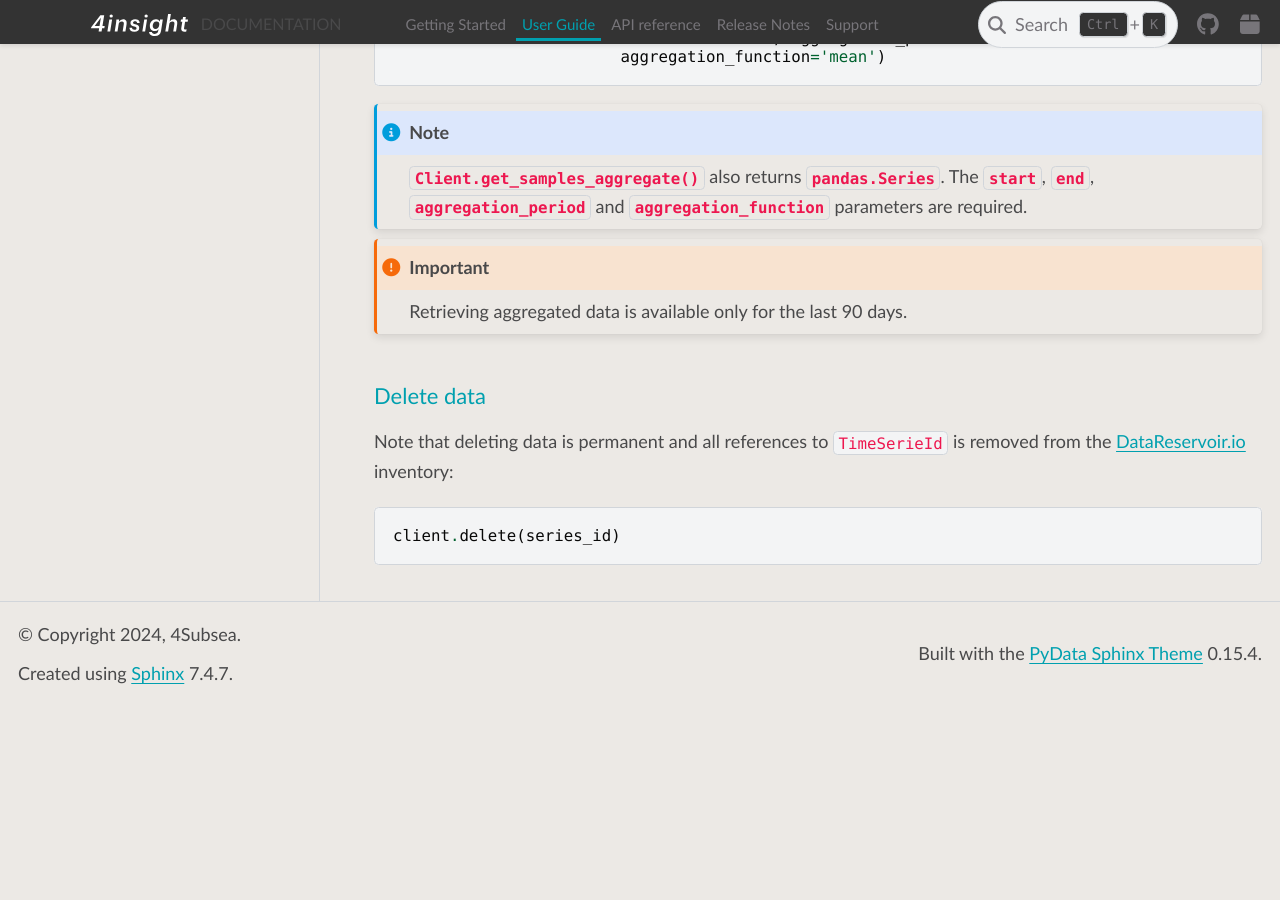
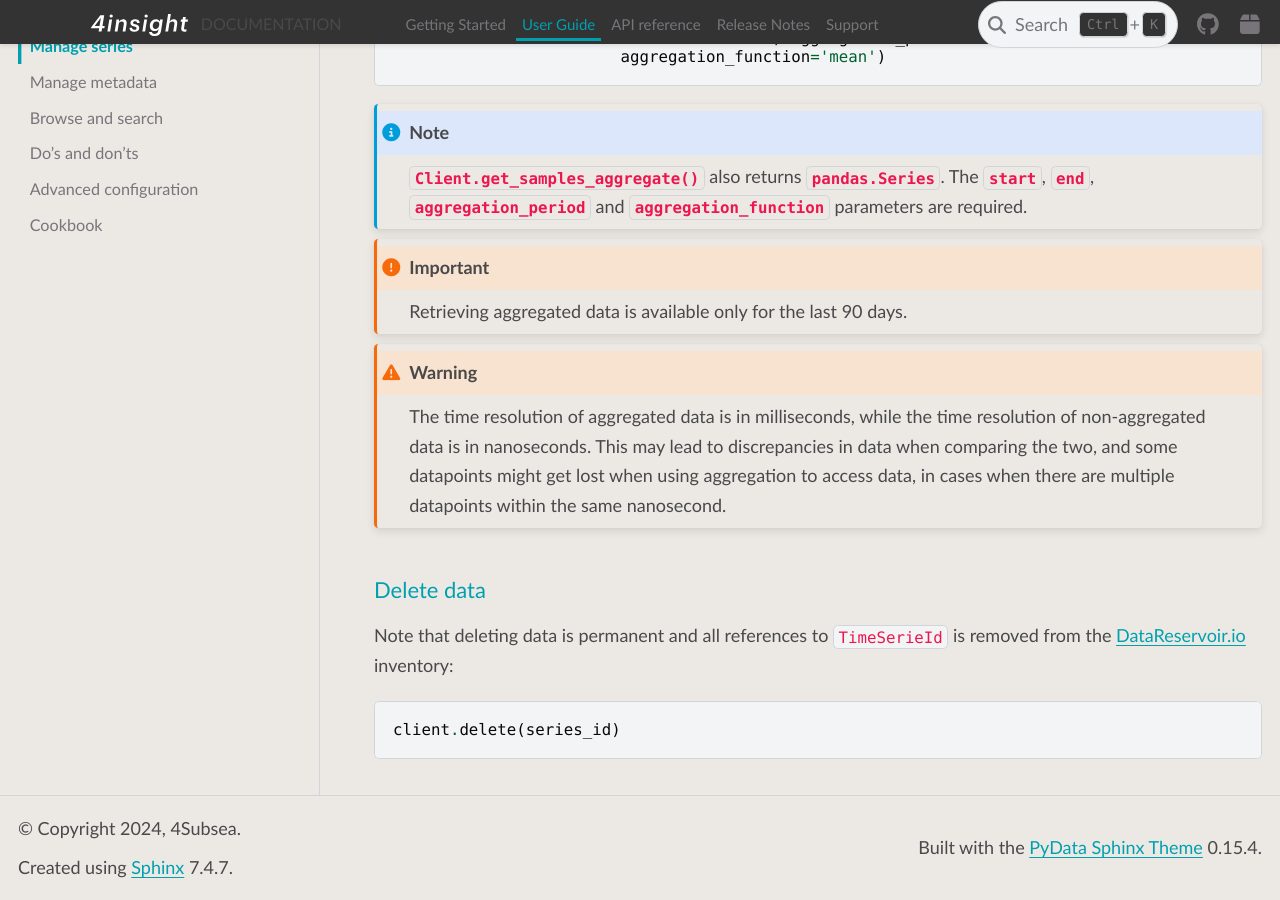
Before and after one commit to 4Subsea/drio-python, a Sphinx documentation site: the page built from docs/user_guide/manage_series.rst, in a window 1280 px wide and 900 px high, scrolled down 3036 px. Built offline with Sphinx 7.4.7 and the PyData theme 0.15.4, drawn with Linux system fonts in a browser that asks for light colours; before the commit the page ends 3742 px from its top, so only the background shows below that.

Commit message:
Documentation on difference in time resolution between cold path and ADX (#127)

```diff
--- a/docs/user_guide/manage_series.rst
+++ b/docs/user_guide/manage_series.rst
@@ -147,6 +147,10 @@
 
     Retrieving aggregated data is available only for the last 90 days.
 
+.. warning::
+
+    The time resolution of aggregated data is in milliseconds, while the time resolution of non-aggregated data is in nanoseconds. This may lead to discrepancies in data when comparing the two, and some datapoints might get lost when using aggregation to access data, in cases when there are multiple datapoints within the same nanosecond.
+
 Delete data
 -----------
 
```
